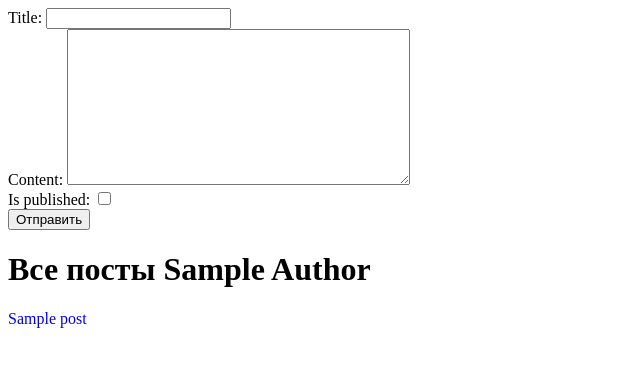
After one commit to Andreysx/DjangoFirstProject, a Django app: page /semminar2/user/1/posts_add in a window 1280 px wide. The commit adds this page. Shown: the top 367 px of the page, without its empty margins (0-640 px from the left). Run offline with Django 5.2, Linux system fonts and the light colour scheme; tables that the repository leaves empty hold one stand-in row (values such as "Sample post").

Commit message:
Semminar 4

```diff
--- /dev/null
+++ b/firstdjangoproject/semminar2/forms.py
@@ -0,0 +1,25 @@
+from django import forms
+import datetime
+from .models import Author
+
+
+class AddNewAuthor(forms.Form):
+    name = forms.CharField(max_length=100)
+    email = forms.EmailField()
+    lastname = forms.CharField(max_length=100)
+    # biography = forms.CharField(widget=forms.Textarea)
+    date_of_birth = forms.DateField(initial=datetime.date.today,
+                                    widget=forms.DateInput(attrs={'class': 'form-control'
+                                        , 'type': 'date'}))
+
+
+class AddNewPost(forms.Form):
+    title = forms.CharField(max_length=200)
+    content = forms.CharField(widget=forms.Textarea)
+    # date = forms.DateField(initial=datetime.date.today,
+    #                        widget=forms.DateInput(attrs={'type': 'date'}))
+    # author = forms.ModelChoiceField(queryset=Author.objects.all())
+    is_published = forms.BooleanField()
+    # views = forms.IntegerField()
+
+# Author.objects.all() - queryset
--- a/firstdjangoproject/semminar2/models.py
+++ b/firstdjangoproject/semminar2/models.py
@@ -15,6 +15,9 @@ class Author(models.Model):
     def full_name(self):
         return f"Полное имя {self.name} {self.lastname}"
 
+    def __str__(self):
+        return self.full_name
+
 
 class Post(models.Model):
     title = models.CharField(max_length=200)
--- a/firstdjangoproject/semminar2/urls.py
+++ b/firstdjangoproject/semminar2/urls.py
@@ -5,4 +5,6 @@ urlpatterns = [
     path('', views.index, name='index'),
     path('user/<int:user_id>/posts', views.user_posts, name='user_posts'),
     path('post/<int:post_id>', views.post, name='post'),
+    path('user/<int:user_id>/posts_add', views.add_post, name='posts_and_add'),
+    path('authors', views.add_author, name='add_author'),
 ]
--- a/firstdjangoproject/semminar2/views.py
+++ b/firstdjangoproject/semminar2/views.py
@@ -1,6 +1,7 @@
 from django.http import HttpResponse
 from django.shortcuts import render, get_object_or_404
 from .models import Post, Author
+from .forms import AddNewAuthor, AddNewPost
 
 
 
@@ -26,3 +27,46 @@ def post(request, post_id):
     context = {'post': post, }
 
     return render(request, 'semminar2/post.html', context)
+
+#
+# Семминар 4
+# Продолжаем работу с авторами, статьями и комментариями.
+# Создайте форму для добавления нового автора в базу данных.
+# Используйте ранее созданную модель Author
+
+
+def add_post(request, user_id):
+    if request.method == 'POST':
+        form = AddNewPost(request.POST)
+        if form.is_valid():
+            author = Author.objects.get(pk=user_id)
+            Post(**form.cleaned_data, author=author).save()
+    else:
+        form = AddNewPost()
+    user = get_object_or_404(Author, pk=user_id)
+    posts = Post.objects.filter(author=user)
+    context = {
+        "title": "Посты",
+        "author": user,
+        "posts": posts,
+        "form": form,
+    }
+    return render(request, 'semminar2/posts_with_add.html', context)
+
+
+def add_author(request):
+    if request.method == 'POST':
+        form = AddNewAuthor(request.POST)
+        if form.is_valid():
+
+            Author(**form.cleaned_data).save()
+    else:
+        form = AddNewAuthor()
+    authors = Author.objects.all()
+    context = {
+        "title": "Авторы",
+        "authors": authors,
+        "form": form,
+    }
+
+    return render(request, 'semminar2/author_add.html', context)
--- a/firstdjangoproject/semminar_1app/urls.py
+++ b/firstdjangoproject/semminar_1app/urls.py
@@ -6,4 +6,5 @@ urlpatterns = [
     path('coin/<int:amount_flips>', views.coin, name='coin'),
     path('dice/<int:amount_flips>', views.dice, name='dice'),
     path('number/<int:amount_gens>', views.random_number, name='number'),
+    path('result', views.result, name='result'),
 ]
--- /dev/null
+++ b/firstdjangoproject/templates/semminar2/posts_with_add.html
@@ -0,0 +1,21 @@
+{% extends 'base.html' %}
+
+{% block title %} {{ title }} {% endblock %}
+
+{% block content %}
+<form action="" method="post">
+    {% csrf_token %}
+    {{ form.as_div }}
+    <input type="submit" value="Отправить">
+</form>
+
+
+<h1>Все посты {{ author.name|title }}</h1>
+{% for post in posts %}
+    {% if post.is_published %}
+        <p><a href="{% url 'post' post.id %}" style="text-decoration: none;">{{ post.title|capfirst }}</a> </p>
+    {% endif %}
+{% endfor %}
+
+
+{% endblock %}
```
Also changed, not shown: firstdjangoproject/hwapp/models.py (+51 -1 lines), firstdjangoproject/semminar_1app/forms.py (added, +9 -0 lines), firstdjangoproject/semminar_1app/views.py (+23 -2 lines), firstdjangoproject/templates/semminar2/author_add.html (added, +12 -0 lines), firstdjangoproject/templates/semminar_1app/result.html (+8 -5 lines).
